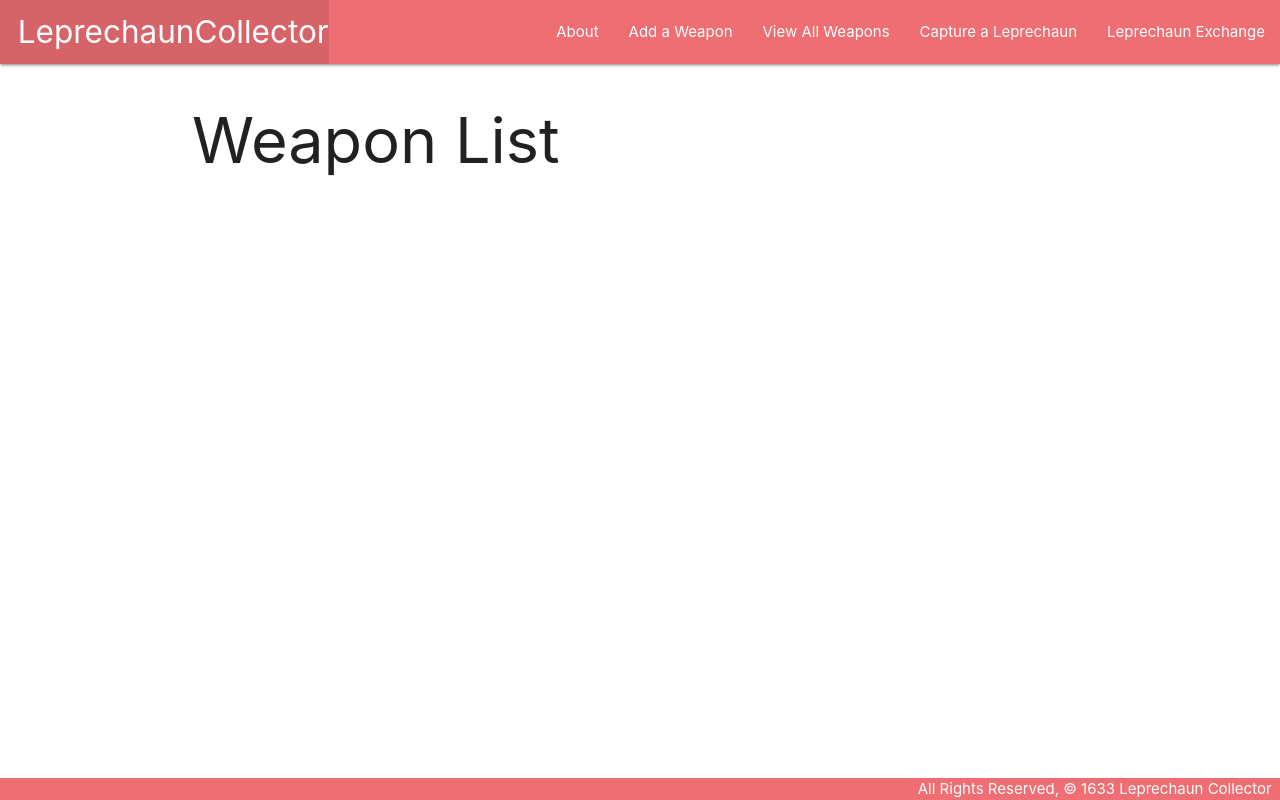
After one commit to acmccracken/leprechaun-collector, a Django app: page /weapons/ in a window 1280 px wide. The commit adds this page. Run offline with Django 3.2, Linux system fonts and the light colour scheme; data that the repository does not hold is empty.

Commit message:
set up weapon model

```diff
--- a/main_app/templates/base.html
+++ b/main_app/templates/base.html
@@ -21,6 +21,8 @@
         </ul>
         <ul class="right">
           <li><a href="{% url 'about' %}">About</a></li>
+          <li><a href="{% url 'weapons_create' %}">Add a Weapon</a></li>
+                    <li><a href="{% url 'weapons_index' %}">View All Weapons</a></li>
           <li><a href="{% url 'leprechauns_create' %}">Capture a Leprechaun</a></li>
           <li><a href="{% url 'index' %}">Leprechaun Exchange</a></li>
         </ul>
--- /dev/null
+++ b/main_app/templates/main_app/weapon_list.html
@@ -0,0 +1,17 @@
+{% extends 'base.html' %}
+{% block content %}
+
+<h1>Weapon List</h1>
+
+{% for weapon in weapon_list %}
+  <a href="{% url 'weapons_detail' weapon.id %}">
+    <div class="card">
+        <div class="card-content">
+            <span class="card-title">{{ weapon.name }}</span>
+            <p>Special: {{ weapon.special }}</p>
+        </div>
+    </div>
+  </a>
+{% endfor %}
+
+{% endblock %}
--- a/main_app/urls.py
+++ b/main_app/urls.py
@@ -10,4 +10,9 @@ urlpatterns = [
     path('leprechauns/<int:pk>/update/', views.LeprechaunUpdate.as_view(), name='leprechauns_update'),
     path('leprechauns/<int:pk>/delete/', views.LeprechaunDelete.as_view(), name='leprechauns_delete'),
     path('leprechauns/<int:leprechaun_id>/add_feeding/', views.add_feeding, name='add_feeding'),
+    path('weapons/', views.WeaponList.as_view(), name='weapons_index'),
+    path('weapons/<int:pk>/', views.WeaponDetail.as_view(), name='weapons_detail'),
+    path('weapons/create/', views.WeaponCreate.as_view(), name='weapons_create'),
+    path('weapons/<int:pk>/update/', views.WeaponUpdate.as_view(), name='weapons_update'),
+    path('weapons/<int:pk>/delete/', views.WeaponDelete.as_view(), name='weapons_delete'),
 ]
--- a/main_app/views.py
+++ b/main_app/views.py
@@ -1,12 +1,12 @@
 from django.shortcuts import render, redirect
 from django.views.generic.edit import CreateView, UpdateView, DeleteView
-from .models import Leprechaun
+from django.views.generic import ListView, DetailView
+from .models import Leprechaun, Weapon
 from .forms import FeedingForm
-from django.http import HttpResponse
 
 # Define the home view
 def home(request):
-  return HttpResponse('Home')
+  return render(request, 'home.html')
 
 def about(request):
     return render(request, 'about.html')
@@ -42,3 +42,21 @@ class LeprechaunUpdate(UpdateView):
 class LeprechaunDelete(DeleteView):
   model = Leprechaun
   success_url = '/leprechauns/'
+
+class WeaponList(ListView):
+  model = Weapon
+
+class WeaponDetail(DetailView):
+  model = Weapon
+
+class WeaponCreate(CreateView):
+  model = Weapon
+  fields = '__all__'
+
+class WeaponUpdate(UpdateView):
+  model = Weapon
+  fields = ['name', 'special']
+
+class WeaponDelete(DeleteView):
+  model = Weapon
+  success_url = '/weapons/'
```
Also changed, not shown: main_app/models.py (+12 -0 lines), main_app/templates/leprechauns/detail.html (+17 -0 lines), main_app/templates/main_app/weapon_confirm_delete.html (added, +13 -0 lines), main_app/templates/main_app/weapon_detail.html (added, +20 -0 lines), main_app/templates/main_app/weapon_form.html (added, +19 -0 lines), main_app/migrations/0003_auto_20200319_1545.py (added).
